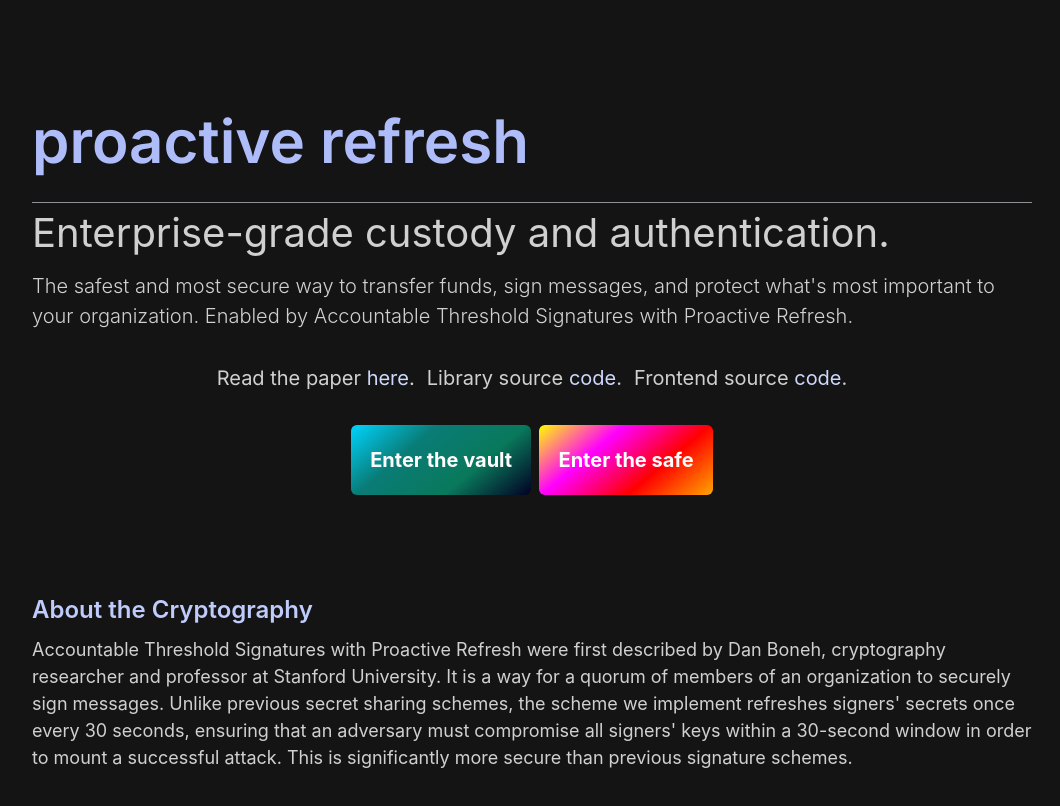
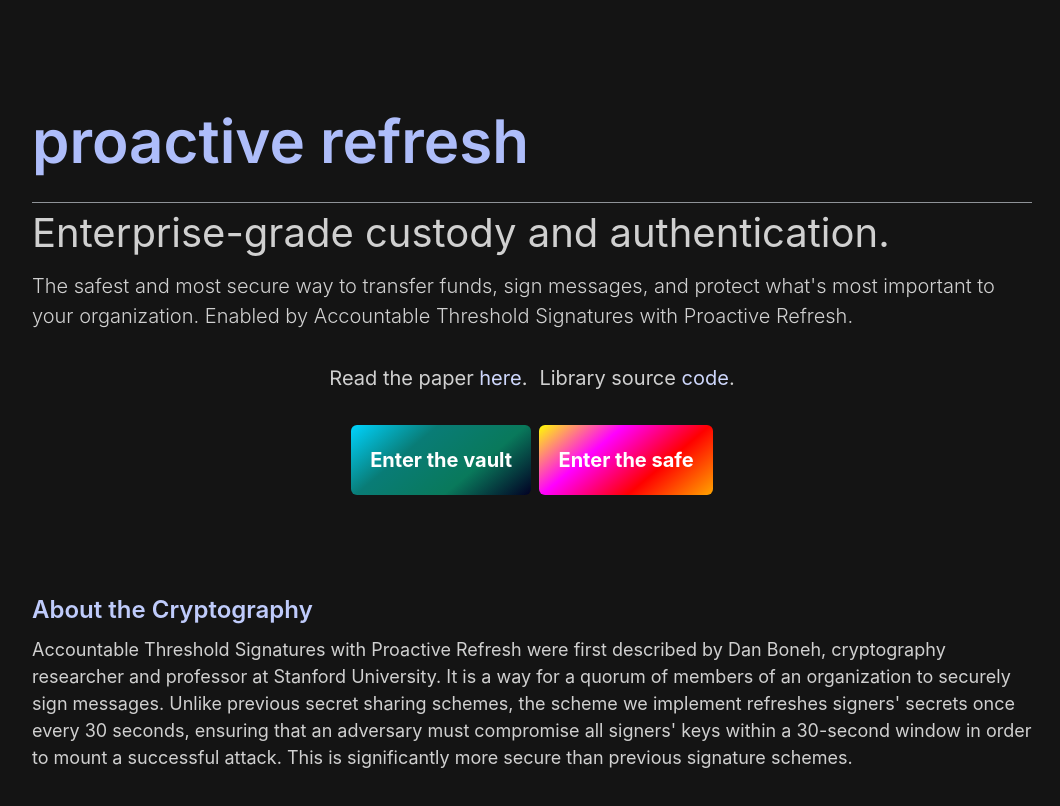
Before and after one commit to nathanhleung/proactive-refresh-frontend, a Next.js app: page / in a window 1280 px wide. Shown: the top 806 px of the page, without its empty margins (108-1168 px from the left). Built offline with nearby package versions, Linux system fonts and the light colour scheme; what wagmi would draw is missing.

Commit message:
remove frontend from link

```diff
--- a/config/safe.ts
+++ b/config/safe.ts
@@ -2,7 +2,10 @@
 import gnosisSafeJson from '../data/abis/GnosisSafe.json';
 
 function useSafeAddress() {
-  return process.env.NEXT_PUBLIC_SAFE_ADDRESS;
+  const addr: `0x${string}` | undefined = process.env
+    .NEXT_PUBLIC_SAFE_ADDRESS as `0x${string}` | undefined;
+
+  return addr;
 }
 
 function useSafeBalance(token?: string) {
--- a/pages/index.tsx
+++ b/pages/index.tsx
@@ -58,16 +58,6 @@
                 <ExternalLink
                   href='https://github.com/lyronctk/ats-pr-bls'
                   target='_blank'
-                  color={'#ced7fc'}
-                >
-                  code
-                </ExternalLink>
-                .
-              </Text>
-              <Text>
-                Frontend source{' '}
-                <ExternalLink
-                  href='https://github.com/nathanhleung/ats-pr-bls-frontend'
                   color={'#ced7fc'}
                 >
                   code
```
